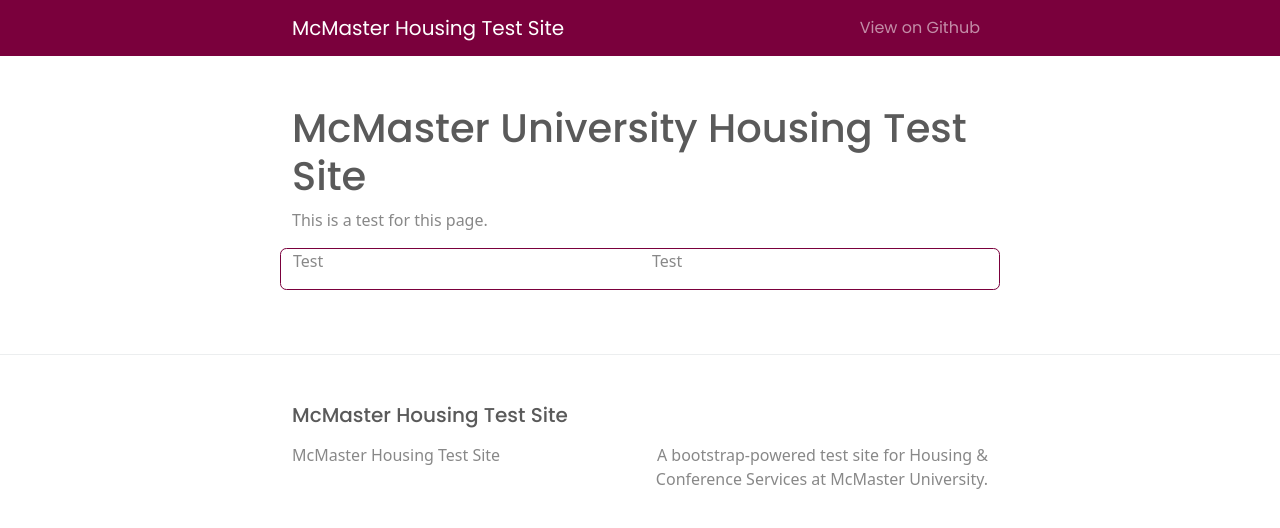
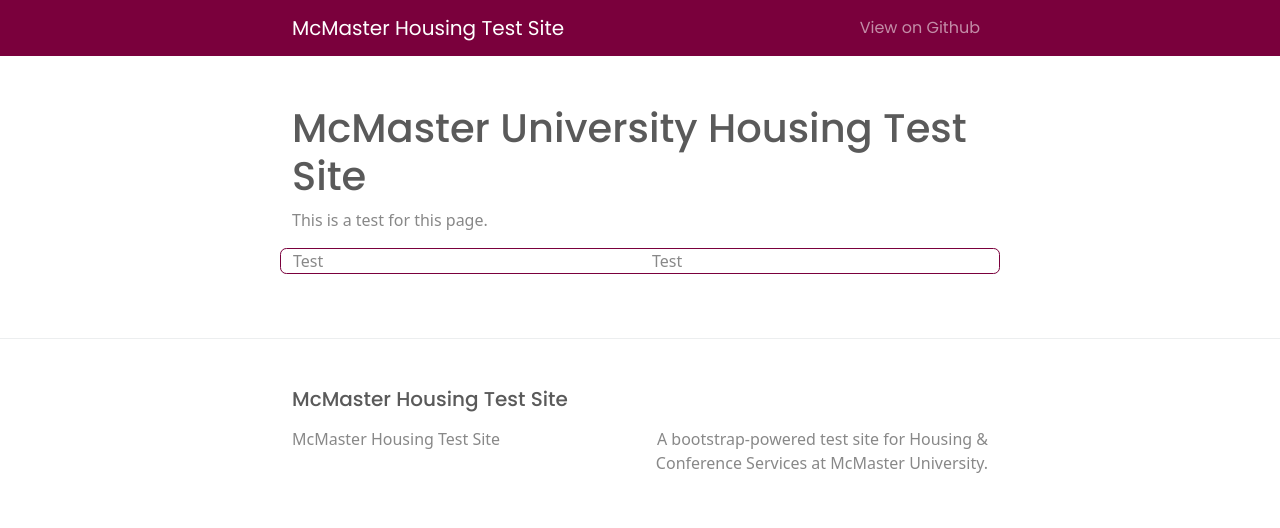
Before and after one commit to mcmasterhcs/test-repo, a Jekyll site: the page built from index.md, in a window 1280 px wide. Shown: the top 528 px of the page. Built offline with Jekyll 4.4.1, drawn with Linux system fonts in a browser that asks for light colours.

Commit message:
Fix text.

```diff
--- a/index.md
+++ b/index.md
@@ -6,6 +6,10 @@ title: McMaster University Housing Test Site
 This is a test for this page.
 
 <div class="row my-3 border border-primary rounded">
-<p class="align-items-center col-lg-6">Test</p>
-<p class="align-items-center col-lg-6">Test</p>
+    <div class="col-lg-6 d-flex align-items-center">
+        <p class="mb-0">Test</p>
+    </div>
+    <div class="col-lg-6 d-flex align-items-center">
+        <p class="mb-0">Test</p>
+    </div>
 </div>
```
